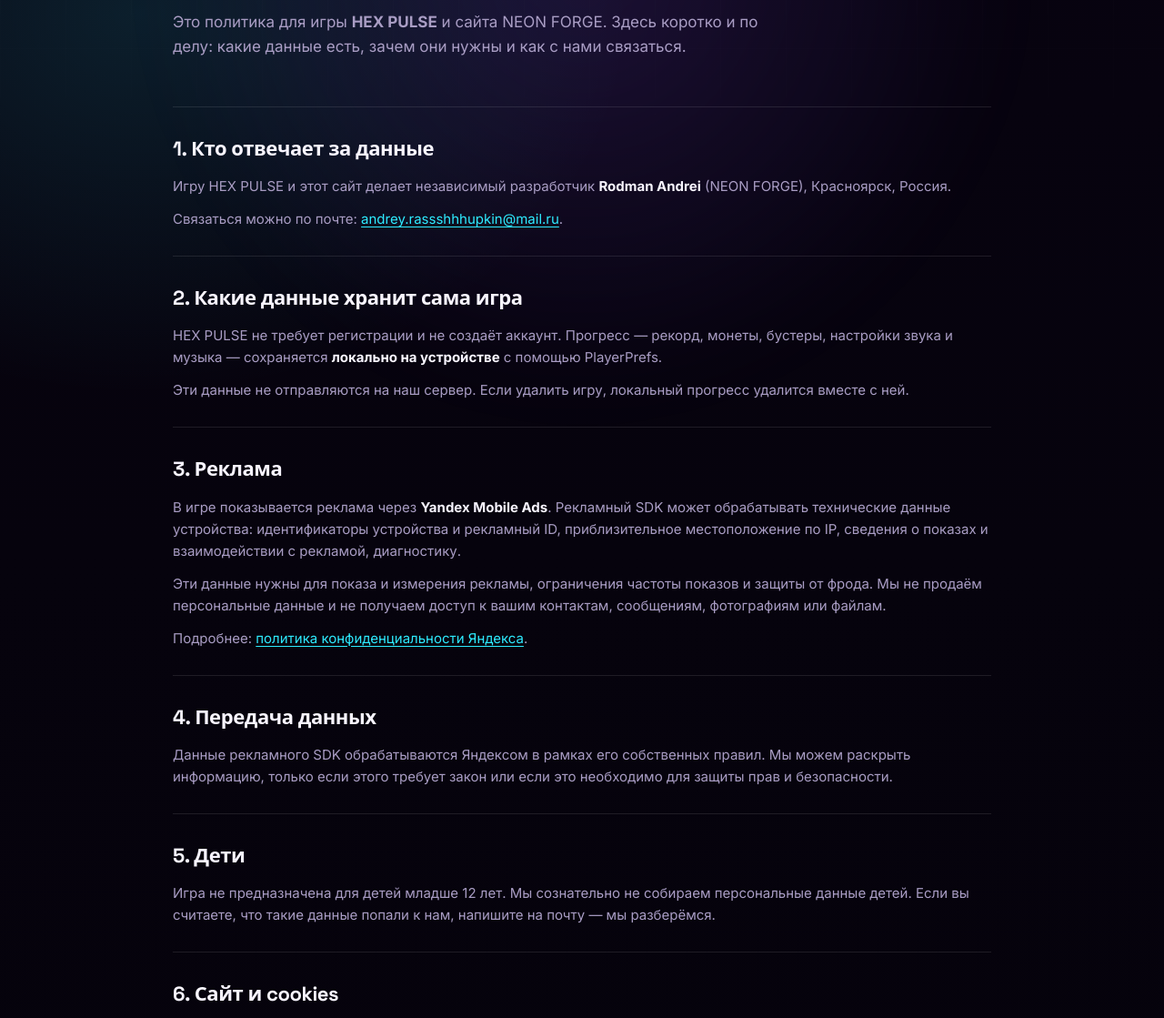
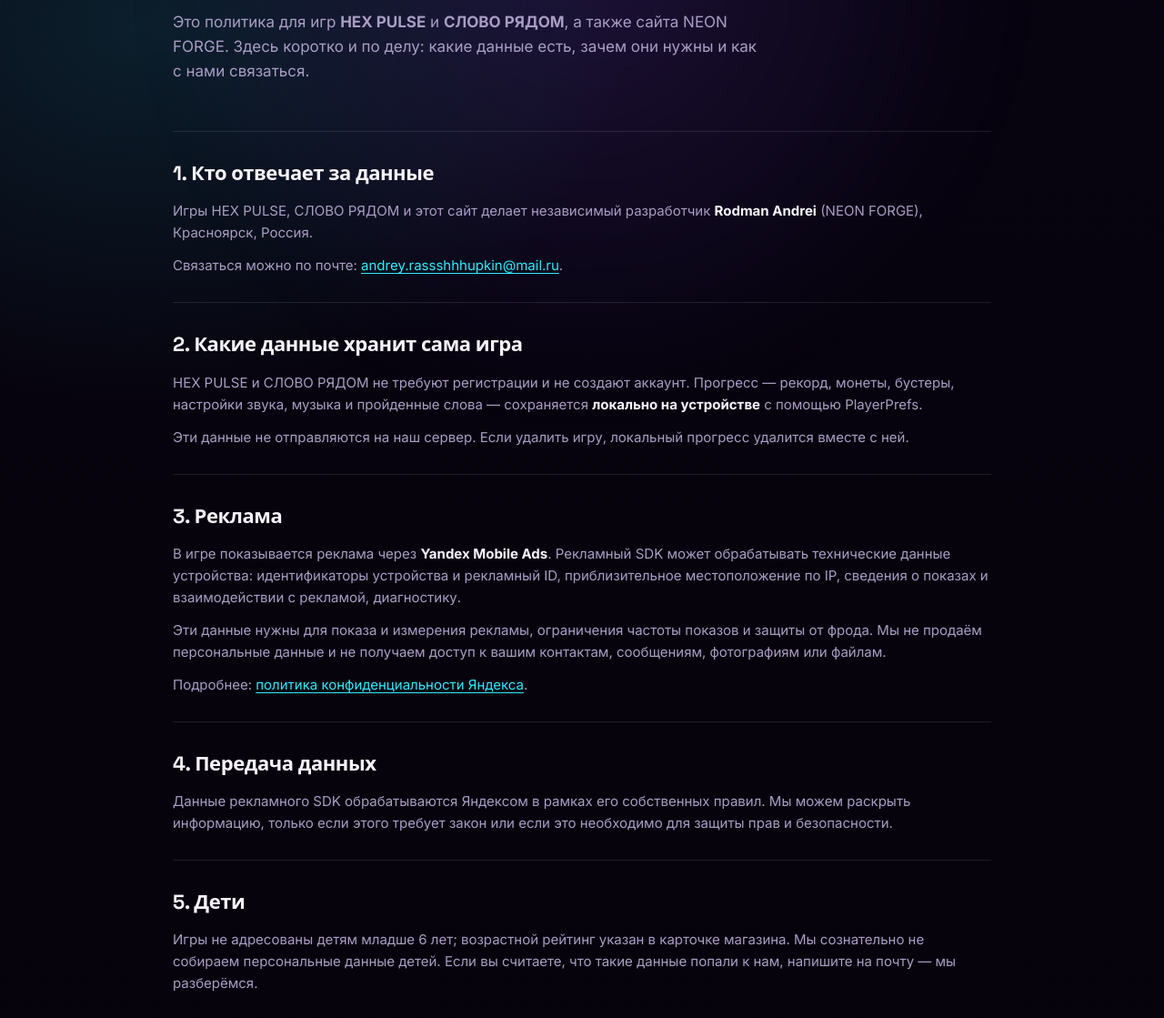
Before and after one commit to Rodman-org/Rodman-org.github.io, a plain HTML site: page privacy.html in a window 1280 px wide. Shown: the part 379-1498 px from the top of the page at 91% size. Drawn offline with Linux system fonts and the light colour scheme.

Commit message:
Cover Slovo Ryadom in privacy policy

```diff
--- a/privacy.html
+++ b/privacy.html
@@ -4,7 +4,7 @@
   <meta charset="utf-8">
   <meta name="viewport" content="width=device-width, initial-scale=1">
   <title>Политика конфиденциальности — NEON FORGE</title>
-  <meta name="description" content="Политика конфиденциальности игр NEON FORGE и HEX PULSE.">
+  <meta name="description" content="Политика конфиденциальности игр NEON FORGE: HEX PULSE и СЛОВО РЯДОМ.">
   <link rel="canonical" href="https://rodman-org.github.io/privacy.html">
   <link rel="icon" href="assets/favicon.png" type="image/png">
   <meta name="theme-color" content="#07030f">
@@ -42,18 +42,18 @@
     <div class="container legal-wrap">
       <p class="eyebrow"><span class="status-dot"></span> Документ · 21.11.2026</p>
       <h1>Политика<br><span class="gradient-text">конфиденциальности</span></h1>
-      <p class="legal-lead">Это политика для игры <strong>HEX PULSE</strong> и сайта NEON FORGE. Здесь коротко и по делу: какие данные есть, зачем они нужны и как с нами связаться.</p>
+      <p class="legal-lead">Это политика для игр <strong>HEX PULSE</strong> и <strong>СЛОВО РЯДОМ</strong>, а также сайта NEON FORGE. Здесь коротко и по делу: какие данные есть, зачем они нужны и как с нами связаться.</p>
 
       <div class="legal-content">
         <section>
           <h2>1. Кто отвечает за данные</h2>
-          <p>Игру HEX PULSE и этот сайт делает независимый разработчик <strong>Rodman Andrei</strong> (NEON FORGE), Красноярск, Россия.</p>
+          <p>Игры HEX PULSE, СЛОВО РЯДОМ и этот сайт делает независимый разработчик <strong>Rodman Andrei</strong> (NEON FORGE), Красноярск, Россия.</p>
           <p>Связаться можно по почте: <a href="mailto:andrey.rassshhhupkin@mail.ru">andrey.rassshhhupkin@mail.ru</a>.</p>
         </section>
 
         <section>
           <h2>2. Какие данные хранит сама игра</h2>
-          <p>HEX PULSE не требует регистрации и не создаёт аккаунт. Прогресс — рекорд, монеты, бустеры, настройки звука и музыка — сохраняется <strong>локально на устройстве</strong> с помощью PlayerPrefs.</p>
+          <p>HEX PULSE и СЛОВО РЯДОМ не требуют регистрации и не создают аккаунт. Прогресс — рекорд, монеты, бустеры, настройки звука, музыка и пройденные слова — сохраняется <strong>локально на устройстве</strong> с помощью PlayerPrefs.</p>
           <p>Эти данные не отправляются на наш сервер. Если удалить игру, локальный прогресс удалится вместе с ней.</p>
         </section>
 
@@ -71,7 +71,7 @@
 
         <section>
           <h2>5. Дети</h2>
-          <p>Игра не предназначена для детей младше 12 лет. Мы сознательно не собираем персональные данные детей. Если вы считаете, что такие данные попали к нам, напишите на почту — мы разберёмся.</p>
+          <p>Игры не адресованы детям младше 6 лет; возрастной рейтинг указан в карточке магазина. Мы сознательно не собираем персональные данные детей. Если вы считаете, что такие данные попали к нам, напишите на почту — мы разберёмся.</p>
         </section>
 
         <section>
```
